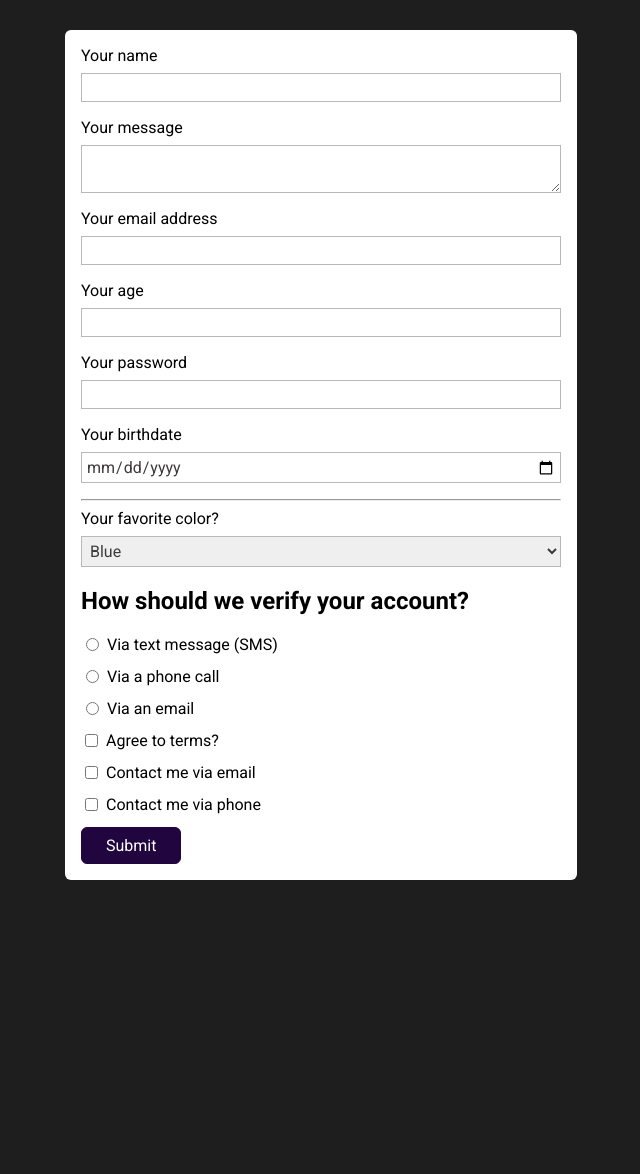
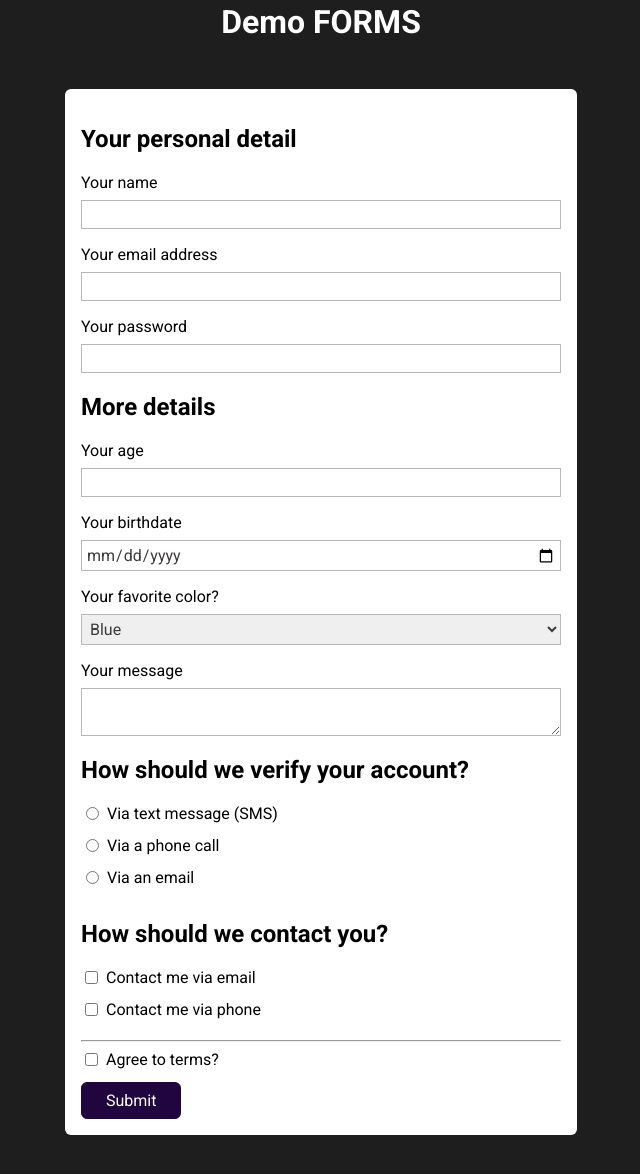
Before and after one commit to InnaLeonova/Forms, a plain HTML site: page index.html in a window 1280 px wide. Shown: the part 18-1192 px from the top of the page, without its empty margins (319-959 px from the left). Before the commit the page ends 946 px from the top, so only its background shows below. Drawn offline with Linux system fonts and the light colour scheme.

Commit message:
Structured Forms

```diff
--- a/index.html
+++ b/index.html
@@ -13,34 +13,60 @@
     <title>HTML Forms</title>
   </head>
   <body>
+    <header>
+      <h1>Demo FORMS</h1>
+    </header>
+    <main>
       <form action="/" method="GET">
+        <section>
+          <h2>Your personal detail</h2>
+          <ul>
+            <li>
               <label for="username">Your name</label>
               <input type="text" name="user-name" id="username" />
+            </li>
 
-      <label for="usermessage">Your message</label>
-      <textarea name="user-message" id="usermessage"></textarea>
-
+            <li>
               <label for="usermail">Your email address</label>
               <input type="email" name="user-email" id="usermail" />
+            </li>
+            <li>
+              <label for="userpassword">Your password</label>
+              <input type="password" name="user-password" id="userpassword" />
+            </li>
+          </ul>
+        </section>
+        <section>
+          <h2>More details</h2>
+          <ul>
+            <li>
               <label for="userage">Your age</label>
               <input type="number" step="1" name="user-age" id="userage" />
-      <label for="userpassword">Your password</label>
-      <input type="password" name="user-password" id="userpassword" />
+            </li>
+            <li>
               <label for="userbirthdate">Your birthdate</label>
               <input type="date" name="user-birthdate" id="userbirthdate" />
+            </li>
 
-      <hr />
-
+            <li>
               <label for="favoritecolor">Your favorite color?</label>
               <select name="favorite-color" id="favoritecolor">
                 <option value="blue">Blue</option>
                 <option value="black">Black</option>
                 <option value="red">Red</option>
               </select>
+            </li>
+          </ul>
+        </section>
+        <section>
+          <label for="usermessage">Your message</label>
+          <textarea name="user-message" id="usermessage"></textarea>
+        </section>
 
-
+        <section>
           <h2>How should we verify your account?</h2>
-      <div class="form-control-inline">
+          <ul>
+            <li class="form-control-inline">
               <input
                 type="radio"
                 name="verify"
@@ -48,22 +74,32 @@
                 value="text-message"
               />
               <label for="verify-text-message">Via text message (SMS)</label>
-      </div>
-      <div class="form-control-inline">
-        <input type="radio" name="verify" id="verify-phone" value="phone" />
+            </li>
+            <li class="form-control-inline">
+              <input
+                type="radio"
+                name="verify"
+                id="verify-phone"
+                value="phone"
+              />
               <label for="verify-phone">Via a phone call</label>
-      </div>
-      <div class="form-control-inline">
-        <input type="radio" name="verify" id="verify-email" value="email" />
+            </li>
+            <li class="form-control-inline">
+              <input
+                type="radio"
+                name="verify"
+                id="verify-email"
+                value="email"
+              />
               <label for="verify-email">Via an email</label>
-      </div>
+            </li>
+          </ul>
+        </section>
 
-      <div class="form-control-inline">
-        <input type="checkbox" id="agree-terms" name="terms" />
-        <label for="agree-terms">Agree to terms?</label>
-      </div>
-
-      <div class="form-control-inline">
+        <section>
+          <h2>How should we contact you?</h2>
+          <ul>
+            <li class="form-control-inline">
               <input
                 type="checkbox"
                 id="contact-email"
@@ -71,9 +107,9 @@
                 value="email"
               />
               <label for="contact-email">Contact me via email</label>
-      </div>
+            </li>
 
-      <div class="form-control-inline">
+            <li class="form-control-inline">
               <input
                 type="checkbox"
                 id="contact-phone"
@@ -81,9 +117,20 @@
                 value="phone"
               />
               <label for="contact-phone">Contact me via phone</label>
+            </li>
+          </ul>
+        </section>
+        <hr />
+        <section>
+          <div class="form-control-inline">
+            <input type="checkbox" id="agree-terms" name="terms" />
+            <label for="agree-terms">Agree to terms?</label>
           </div>
-
+        </section>
+        <section>
           <button>Submit</button>
+        </section>
       </form>
+    </main>
   </body>
 </html>
--- a/styles.css
+++ b/styles.css
@@ -1,6 +1,15 @@
 body {
   background-color: rgb(31, 30, 30);
-  font-family: 'Roboto', sans-serif;
+  font-family: "Roboto", sans-serif;
+}
+h1 {
+  text-align: center;
+  color: white;
+}
+ul {
+  list-style: none;
+  margin: 0;
+  padding: 0;
 }
 
 form {
@@ -16,7 +25,9 @@ label {
   display: block;
 }
 
-input, textarea, select {
+input,
+textarea,
+select {
   width: 100%;
   display: block;
   margin-bottom: 1rem;
@@ -27,11 +38,11 @@ input, textarea, select {
   color: rgb(61, 58, 58);
 }
 
-input:focus, textarea:focus {
+input:focus,
+textarea:focus {
   background-color: rgb(219, 190, 253);
   color: rgb(32, 5, 63);
   border-color: rgb(32, 5, 63);
-
 }
 
 button {
@@ -47,9 +58,8 @@ button {
 }
 
 button:hover {
-    background-color: rgb(52,14,95);
-    border-color: rgb(52,14,95);
-
+  background-color: rgb(52, 14, 95);
+  border-color: rgb(52, 14, 95);
 }
 .form-control-inline {
   display: flex;
```
Lines whose indentation alone changed are shown as unchanged.
